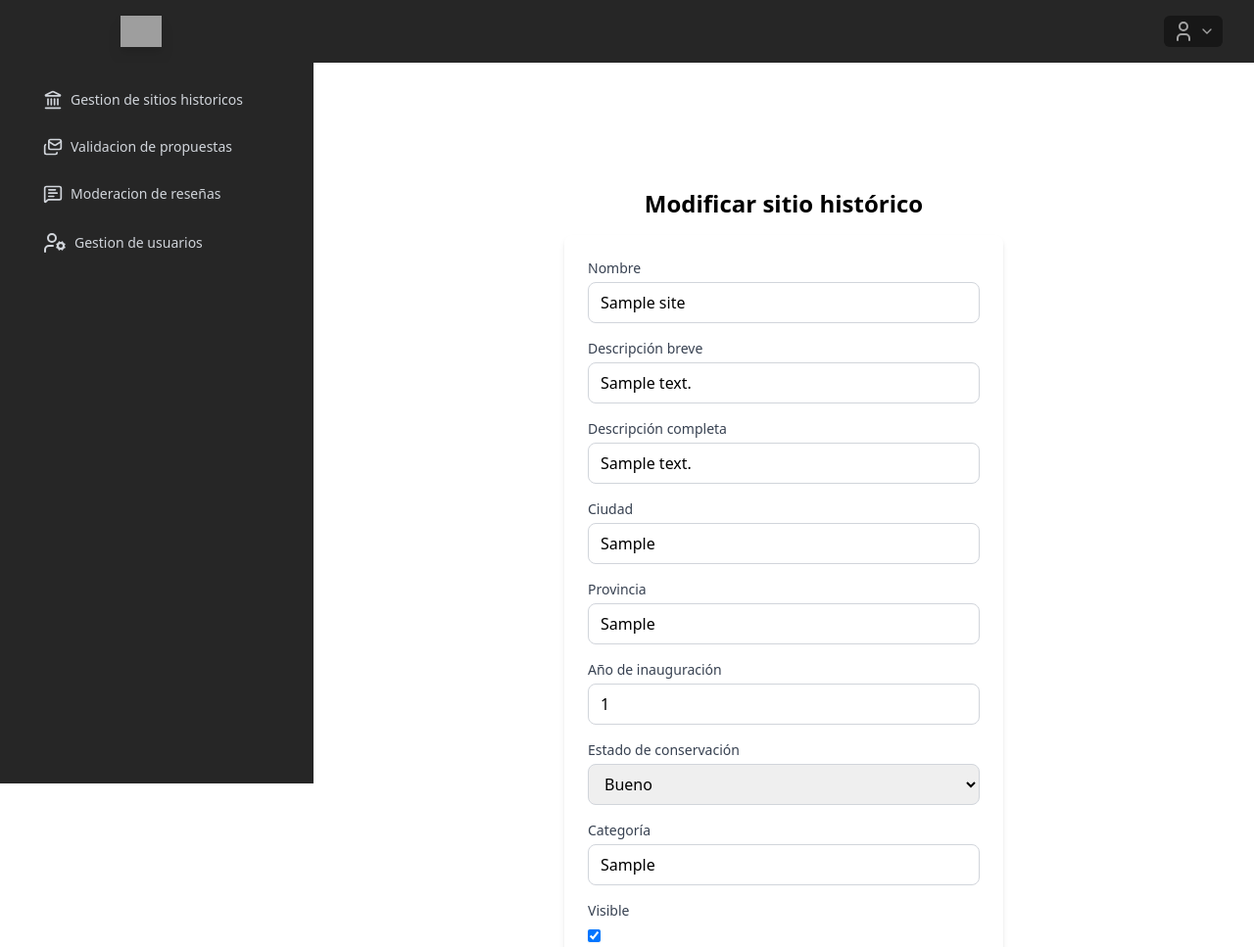
After one commit to AdrianASambido/Proyecto-de-software, a Flask app: page /sitios/modificar/1 in a window 1280 px wide. The commit adds this page. Shown: the top 967 px of the page at 98% size. Run offline with Flask 3, Linux system fonts and the light colour scheme; tables that the repository leaves empty hold one stand-in row (values such as "Sample post"); some libraries are stand-ins or nearby versions; grey boxes are pictures that could not be loaded.

Commit message:
Feature/sitios

```diff
--- /dev/null
+++ b/admin/src/core/sites/__init__.py
@@ -0,0 +1,119 @@
+"""
+    Este modelo representa las operaciones relacionadas con los sitios historicos.
+"""
+from src.core.database import db
+from src.core.Entities.site import Site
+from datetime import datetime
+from sqlalchemy import or_,and_
+
+
+def list_sites(filtros: dict):
+    """
+    Retorna una lista de sitios históricos aplicando filtros dinámicos.
+    Filtros soportados:
+      - ciudad (texto o selector)
+      - provincia (selector)
+      - tags (lista)
+      - estado_conservacion (Bueno | Regular | Malo)
+      - fecha_desde / fecha_hasta
+      - visible (checkbox)
+    """
+    query = Site.query
+
+    busqueda= filtros.get("busqueda")
+    if busqueda:
+        query=query.filter(
+            or_(
+                Site.nombre.ilike(f"%{busqueda}%"),
+                Site.descripcion_breve.ilike(f"%{busqueda}%"),
+
+            )
+        )
+    # Ciudad (texto parcial o exacto)
+    ciudad = filtros.get("ciudad")
+    if ciudad:
+        query = query.filter(Site.ciudad.ilike(f"%{ciudad}%"))
+
+    # Provincia (igualdad)
+    provincia = filtros.get("provincia")
+    if provincia:
+        query = query.filter(Site.provincia == provincia)
+
+
+    # Estado de conservación
+    estado = filtros.get("estado_conservacion")
+    if estado:
+        query = query.filter(Site.estado_conservacion == estado)
+
+    # Rango de fechas
+    fecha_desde = filtros.get("fecha_desde")
+    if fecha_desde:
+        query = query.filter(Site.created_at >= fecha_desde)
+
+    fecha_hasta = filtros.get("fecha_hasta")
+    if fecha_hasta:
+        query = query.filter(Site.created_at <= fecha_hasta)
+
+    # Visibilidad (checkbox → "on" o "1")
+    visible = filtros.get("visible")
+    if visible:
+        query = query.filter(Site.visible == True)
+
+    return query
+
+
+def get_site(site_id):
+    """
+    Retorna un sitio historico por su ID.
+    """
+    sitio = Site.query.get(site_id)
+    return sitio
+
+def modify_site(site_id, site_data):
+    """
+    Modifica un sitio historico existente.
+    """
+    sitio = Site.query.get(site_id)
+    if not sitio:
+        return None
+    visible_value = site_data.get("visible")
+    visible = True if visible_value == "on" else False
+
+    sitio.nombre = site_data.get("nombre", sitio.nombre)
+    sitio.descripcion_breve = site_data.get("descripcion_breve", sitio.descripcion_breve)
+    sitio.descripcion_completa = site_data.get("descripcion_completa", sitio.descripcion_completa)
+    sitio.ciudad = site_data.get("ciudad", sitio.ciudad)
+    sitio.provincia = site_data.get("provincia", sitio.provincia)
+    sitio.inauguracion = site_data.get("inauguracion", sitio.inauguracion)
+    sitio.latitud = site_data.get("latitud", sitio.latitud)
+    sitio.longitud = site_data.get("longitud", sitio.longitud)
+    sitio.categoria = site_data.get("categoria", sitio.categoria)
+    sitio.estado_conservacion = site_data.get("estado_conservacion", sitio.estado_conservacion)
+    sitio.visible = visible
+
+    db.session.commit()
+    return sitio
+
+def add_site(site_data):
+    """
+    Agrega un nuevo sitio historico.
+    """
+    visible_value = site_data.get("visible")
+    visible = True if visible_value == "on" else False
+    nuevo_sitio = Site(
+        nombre=site_data.get("nombre"),
+        descripcion_breve=site_data.get("descripcion_breve"),
+        descripcion_completa=site_data.get("descripcion_completa"),
+        ciudad=site_data.get("ciudad"),
+        provincia=site_data.get("provincia"),
+        inauguracion=site_data.get("inauguracion"),
+        latitud=site_data.get("latitud"),
+        longitud=site_data.get("longitud"),
+        categoria=site_data.get("categoria"),
+        estado_conservacion=site_data.get("estado_conservacion"),
+        visible=visible
+    )
+
+    db.session.add(nuevo_sitio)
+    db.session.commit()
+    return nuevo_sitio
--- a/admin/src/web/controllers/sites.py
+++ b/admin/src/web/controllers/sites.py
@@ -5,11 +5,12 @@
 
 from flask import Blueprint
 from flask import render_template, request,redirect, url_for
-from src.core import board_sites
-
+from src.core import sites as board_sites
+import pycountry
 
 bp = Blueprint("sites", __name__, url_prefix=("/sitios"))
 
+provincias_arg=[sub.name for sub in pycountry.subdivisions.get(country_code="AR")]
 @bp.get("/")
 def index():
     """
@@ -17,21 +18,34 @@ def index():
 
     Renderiza la plantilla con la lista de sitios.
     """
-    sitios=board_sites.list_sites()
-    return render_template("sites/sites_table.html", sites=sitios), 200
 
-@bp.get("/nuevo")
-def add_form():
-    """
-    Muestra el formulario para agregar un nuevo sitio histórico.
-    """
-    return render_template("sites/add_site.html"), 200
+    filtros=request.args.to_dict()
+    sitios = board_sites.list_sites(filtros).all()  # <-- ejecuta la query y devuelve lista
+    return render_template("sites/sites_table.html", items=sitios, provincias=provincias_arg)
 
-@bp.post("/agregar")
+@bp.route("/nuevo", methods=["GET", "POST"])
 def add_site():
     """
-    Procesa el formulario y agrega el sitio, luego redirige a la lista.
+    GET: muestra el formulario para crear un nuevo sitio.
+    POST: procesa el formulario y crea el sitio.
     """
-    site_data = dict(request.form)
-    board_sites.add_site(site_data)
-    return redirect(url_for("sites.index"))
+    if request.method == "POST":
+        site_data = dict(request.form)
+        board_sites.add_site(site_data)
+        return redirect(url_for("sites.index"))
+    provincias_opts = [{"value": prov, "label": prov} for prov in provincias_arg]
+    return render_template("sites/add_site.html",provincias=provincias_opts)
+
+
+@bp.route("/modificar/<int:site_id>", methods=["GET", "POST"])
+def modify(site_id):
+    sitio = board_sites.get_site(site_id)
+    if not sitio:
+        return "Sitio no encontrado", 404
+
+    if request.method == "POST":
+        site_data = dict(request.form)
+        board_sites.modify_site(site_id, site_data)
+        return redirect(url_for("sites.index"))
+
+    return render_template("sites/modify_site.html", site=sitio)
--- a/admin/src/web/templates/common/_form.html
+++ b/admin/src/web/templates/common/_form.html
@@ -5,26 +5,42 @@
       <label for="{{ field.name }}" class="block text-sm font-medium text-gray-700 mb-1">
         {{ field.label }}
       </label>
+
       {% if field.type == "select" %}
         <select id="{{ field.name }}" name="{{ field.name }}"
                 class="w-full border border-gray-300 rounded-lg px-3 py-2 focus:ring-2 focus:ring-indigo-500 focus:outline-none"
                 {% if field.required %}required{% endif %}>
           {% for option in field.options %}
-          <option value="{{ option.value }}">{{ option.label }}</option>
+            <option value="{{ option.value }}"
+              {% if option.value == field.value %}selected{% endif %}>
+              {{ option.label }}
+            </option>
           {% endfor %}
         </select>
+
+      {% elif field.type == "checkbox" %}
+        <input type="checkbox"
+               id="{{ field.name }}"
+               name="{{ field.name }}"
+               class="rounded border-gray-300 text-indigo-600 shadow-sm focus:ring-indigo-500"
+               {% if field.checked %}checked{% endif %}>
+
       {% else %}
         <input
           type="{{ field.type }}"
           id="{{ field.name }}"
           name="{{ field.name }}"
           placeholder="{{ field.placeholder | default('') }}"
+          value="{{ field.value or '' }}"
+          {% if field.max %}max="{{ field.max }}"{% endif %}
+          {% if field.step %}step="{{ field.step }}"{% endif %}
           class="w-full border border-gray-300 rounded-lg px-3 py-2 focus:ring-2 focus:ring-indigo-500 focus:outline-none"
           {% if field.required %}required{% endif %}
         >
       {% endif %}
     </div>
   {% endfor %}
+
   {% if caller %}{{ caller() }}{% endif %}
 
   <button type="submit" class="w-full bg-gray-900 text-white py-2 px-4 rounded-lg hover:bg-gray-700">
--- a/admin/src/web/templates/sites/add_site.html
+++ b/admin/src/web/templates/sites/add_site.html
@@ -10,8 +10,8 @@
           {"name": "descripcion_breve","label":"Descripción breve","type":"text","placeholder":"Breve descripción","required":true},
           {"name": "descripcion_completa","label":"Descripción completa","type":"text","placeholder":"Descripción completa","required":true},
           {"name": "ciudad","label":"Ciudad","type":"text","placeholder":"Ciudad","required":True},
-          {"name": "provincia","label":"Provincia","type":"text","placeholder":"Provincia","required":True},
-          {"name": "inauguracion","label":"Año de inauguración","type":"number","placeholder":"Año de inauguración","max":2024,"required":True},
+          {"name": "provincia","label": "Provincia","type": "select", "options": provincias, "required": True},
+          {"name": "inauguracion","label":"Año de inauguración","type":"number","placeholder":"Año de inauguración","max":2025,"required":True},
           {"name": "Estado de conservacion","label":"Estado de conservación","type":"select","options":[{"value":"Bueno","label":"Bueno"},{"value":"Regular","label":"Regular"},{"value":"Malo","label":"Malo"}],"required":True},
           {"name": "categoria","label":"Categoría","type":"text","placeholder":"Categoría del sitio","required":True},
           {"name": "visible" ,"label":"Visible","type":"checkbox","checked":True}
--- /dev/null
+++ b/admin/src/web/templates/sites/modify_site.html
@@ -0,0 +1,62 @@
+ {% extends "basic-structure-w-sidebar.html" %}
+{% from "common/_form.html" import render_form %}
+
+{% block content %}
+<h2 class="text-2xl font-bold mb-4">Modificar sitio histórico</h2>
+{% call render_form(
+    action=url_for('sites.modify', site_id=site.id),
+    fields=[
+      {"name": "nombre","label": "Nombre","type":"text","value": site.nombre,"required":True},
+      {"name": "descripcion_breve","label":"Descripción breve","type":"text","value": site.descripcion_breve,"required":True},
+      {"name": "descripcion_completa","label":"Descripción completa","type":"text","value": site.descripcion_completa,"required":True},
+      {"name": "ciudad","label":"Ciudad","type":"text","value": site.ciudad,"required":True},
+      {"name": "provincia","label":"Provincia","type":"text","value": site.provincia,"required":True},
+      {"name": "inauguracion","label":"Año de inauguración","type":"number","max":2024,"value": site.inauguracion,"required":True},
+      {"name": "estado_conservacion","label":"Estado de conservación","type":"select",
+       "options":[{"value":"Bueno","label":"Bueno"},{"value":"Regular","label":"Regular"},{"value":"Malo","label":"Malo"}],
+       "value": site.estado_conservacion,"required":True},
+      {"name": "categoria","label":"Categoría","type":"text","value": site.categoria,"required":True},
+      {"name": "visible","label":"Visible","type":"checkbox","checked": site.visible}
+    ],
+    submit_text="Guardar cambios") %}
+  <label class="block font-semibold mt-4">Ubicación en el mapa</label>
+  <div id="map" class="w-full h-96 border border-gray-300 rounded-lg"></div>
+
+  <div class="flex gap-4 mt-4">
+    <div class="flex-1">
+      <label for="latitud">Latitud</label>
+      <input type="number" step="any" id="latitud" name="latitud" class="border rounded p-2 w-full"
+             value="{{ site.latitud }}" readonly>
+    </div>
+    <div class="flex-1">
+      <label for="longitud">Longitud</label>
+      <input type="number" step="any" id="longitud" name="longitud" class="border rounded p-2 w-full"
+             value="{{ site.longitud }}" readonly>
+    </div>
+  </div>
+{% endcall %}
+
+<link rel="stylesheet" href="https://unpkg.com/leaflet@1.9.4/dist/leaflet.css" crossorigin="">
+<script src="https://unpkg.com/leaflet@1.9.4/dist/leaflet.js" crossorigin=""></script>
+<script>
+
+  const lat = Number('{{ site.latitud or -34.6037 }}');
+  const lng = Number('{{ site.longitud or -58.3816 }}');
+  const map = L.map('map').setView([lat, lng], 5);
+
+  L.tileLayer('https://{s}.tile.openstreetmap.org/{z}/{x}/{y}.png', {
+    attribution: '&copy; <a href="https://www.openstreetmap.org/copyright">OpenStreetMap</a> contributors'
+  }).addTo(map);
+
+  let marker = L.marker([lat, lng]).addTo(map);
+
+  map.on('click', function(e) {
+    const newLat = e.latlng.lat.toFixed(6);
+    const newLng = e.latlng.lng.toFixed(6);
+    document.getElementById('latitud').value = newLat;
+    document.getElementById('longitud').value = newLng;
+    if (marker) map.removeLayer(marker);
+    marker = L.marker([newLat, newLng]).addTo(map);
+  });
+</script>
+{% endblock %}
```
Also changed, not shown: admin/src/core/Entities/site.py (+7 -7 lines), admin/src/core/board_sites.py (deleted, +0 -35 lines), admin/src/core/seeds.py (+46 -4 lines), admin/src/web/templates/common/tables_base.html (+15 -9 lines), admin/src/web/templates/sites/sites_table.html (+27 -16 lines). Lines whose indentation alone changed are shown as unchanged.
